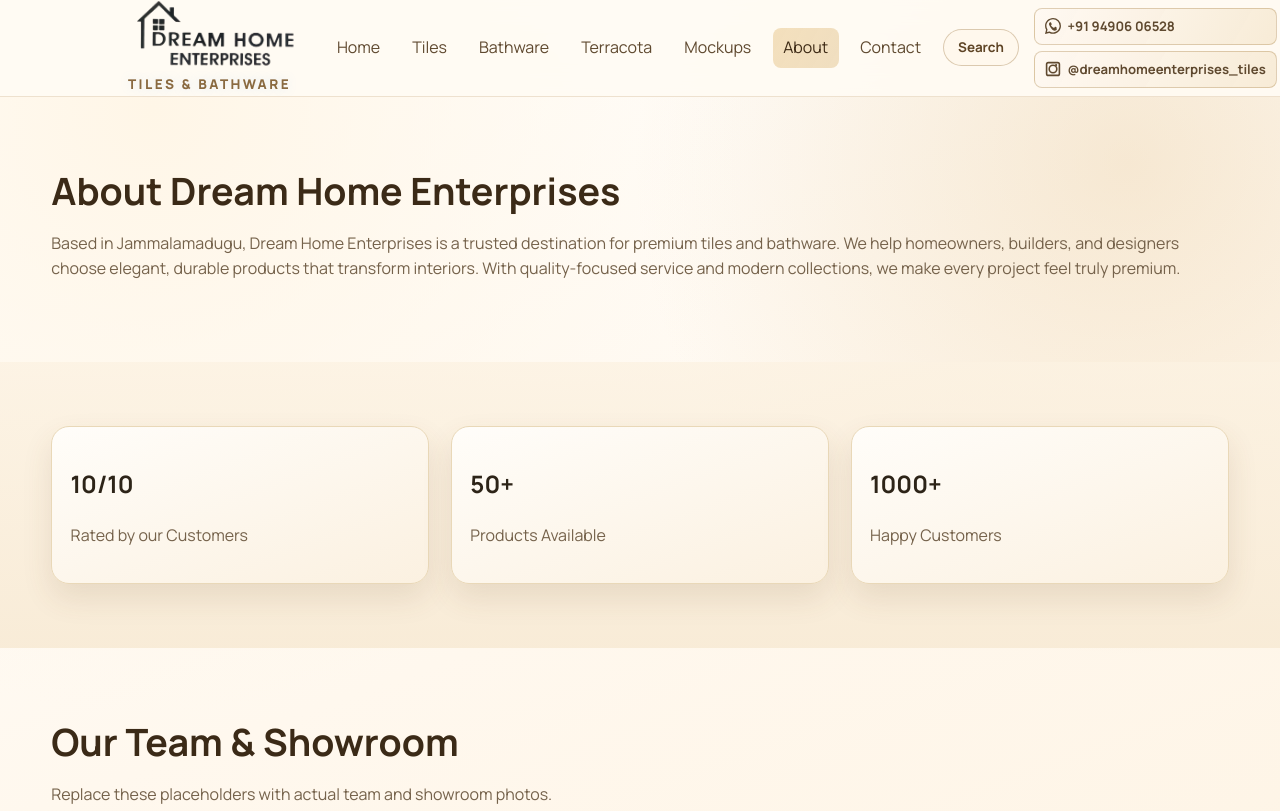
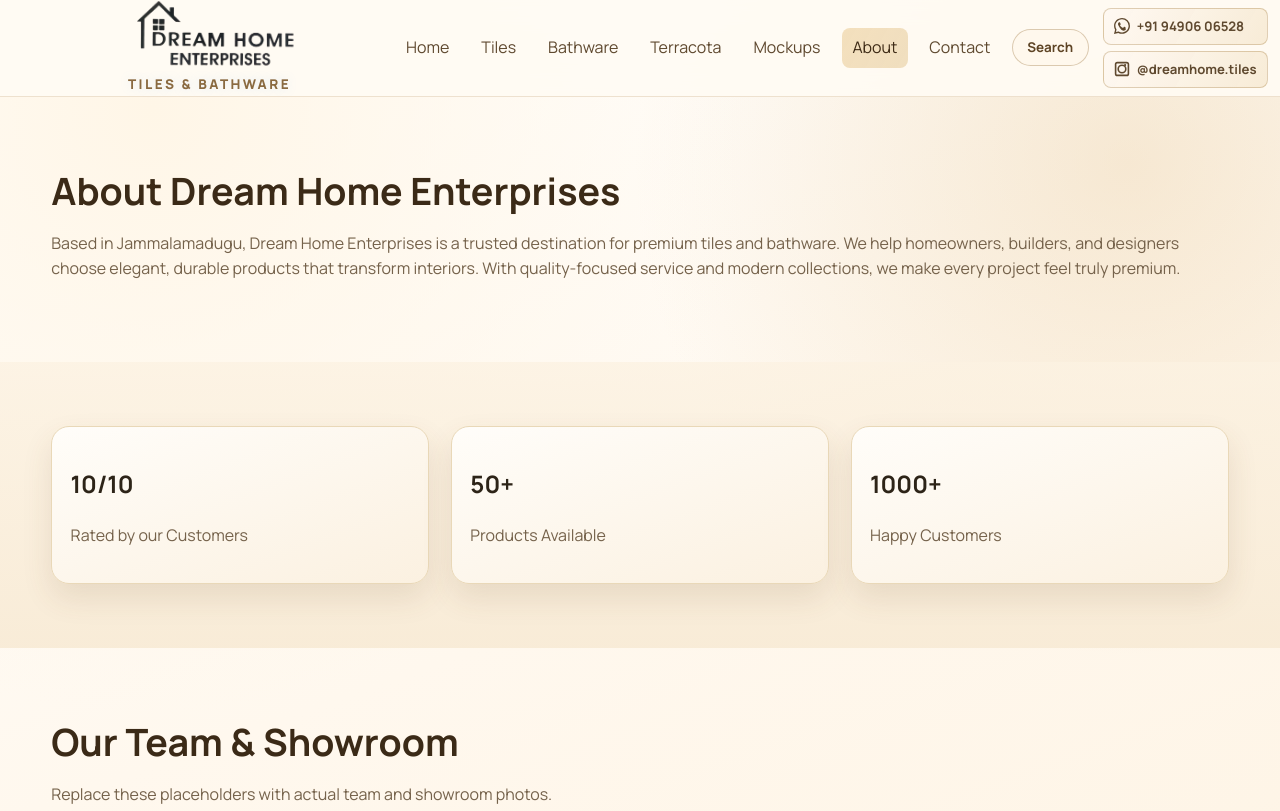
Before and after one commit to minallamohammedsohail/DHE, a plain HTML site: page about.html in a window 1280 px wide. Shown: the top 811 px of the page. Drawn offline with Linux system fonts and the light colour scheme.

Commit message:
insta update

```diff
--- a/about.html
+++ b/about.html
@@ -46,9 +46,9 @@
               <span class="nav-icon" aria-hidden="true"><svg viewBox="0 0 16 16"><path d="M13.601 2.326A7.85 7.85 0 0 0 8.02 0C3.63 0 .06 3.57.06 7.958a7.9 7.9 0 0 0 1.025 3.9L0 16l4.265-1.117a7.95 7.95 0 0 0 3.754.95h.003c4.388 0 7.958-3.57 7.958-7.958a7.9 7.9 0 0 0-2.379-5.549M8.022 14.49a6.58 6.58 0 0 1-3.357-.92l-.24-.142-2.53.662.676-2.468-.156-.253a6.58 6.58 0 0 1-1.021-3.518c0-3.64 2.963-6.603 6.605-6.603a6.56 6.56 0 0 1 4.676 1.938 6.56 6.56 0 0 1 1.934 4.673c-.001 3.642-2.964 6.606-6.587 6.606m3.621-4.945c-.198-.099-1.173-.579-1.355-.645s-.314-.099-.446.1-.512.645-.628.777-.231.149-.429.05-.838-.309-1.596-.986a5.95 5.95 0 0 1-1.102-1.37c-.116-.199-.012-.306.087-.405.09-.09.198-.231.297-.347.099-.116.132-.198.198-.33s.033-.248-.017-.347-.446-1.074-.611-1.473c-.161-.387-.325-.334-.446-.34l-.38-.007a.73.73 0 0 0-.529.248c-.182.198-.694.678-.694 1.653s.711 1.918.81 2.05.1.149 1.396 2.133c.308.529.703.999 1.17 1.39.534.38 1.044.608 1.418.778.596.257 1.139.221 1.568.134.478-.071 1.173-.479 1.338-.942s.165-.86.116-.942-.182-.133-.38-.232"/></svg></span>
               <span>+91 94906 06528</span>
             </a>
-            <a class="nav-contact-item" href="https://instagram.com/dreamhomeenterprises_tiles" target="_blank" rel="noopener noreferrer" aria-label="Visit Instagram profile">
+            <a class="nav-contact-item" href="https://instagram.com/dreamhome.tiles" target="_blank" rel="noopener noreferrer" aria-label="Visit Instagram profile">
               <span class="nav-icon" aria-hidden="true"><svg viewBox="0 0 16 16"><path d="M8 3.4A4.6 4.6 0 1 0 8 12.6 4.6 4.6 0 0 0 8 3.4m0 7.6A3 3 0 1 1 8 5a3 3 0 0 1 0 6"/><path d="M12.66.8H3.34A2.54 2.54 0 0 0 .8 3.34v9.32a2.54 2.54 0 0 0 2.54 2.54h9.32a2.54 2.54 0 0 0 2.54-2.54V3.34A2.54 2.54 0 0 0 12.66.8m.94 11.86c0 .519-.421.94-.94.94H3.34a.94.94 0 0 1-.94-.94V3.34c0-.519.421-.94.94-.94h9.32c.519 0 .94.421.94.94z"/><path d="M12.2 4.1a1.1 1.1 0 1 1-2.2 0 1.1 1.1 0 0 1 2.2 0"/></svg></span>
-              <span>@dreamhomeenterprises_tiles</span>
+              <span>@dreamhome.tiles</span>
             </a>
           </div>
         </nav>
```
Also changed, not shown: bathware.html (+2 -2 lines), contact.html (+2 -2 lines), index.html (+2 -2 lines), mockups.html (+2 -2 lines), terracota.html (+2 -2 lines), tiles.html (+2 -2 lines).
